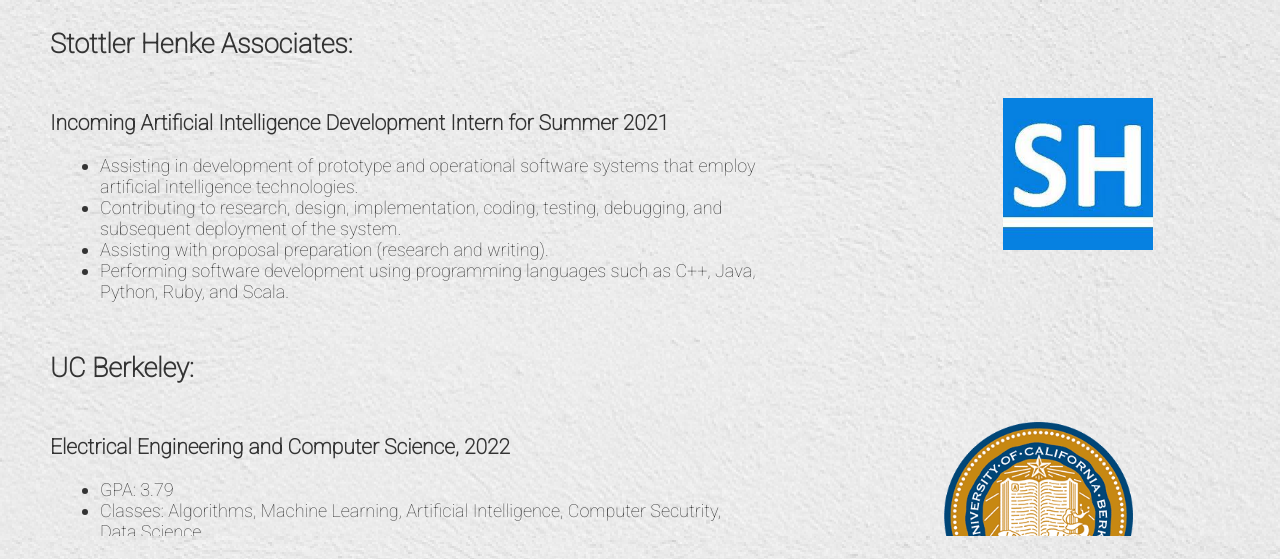
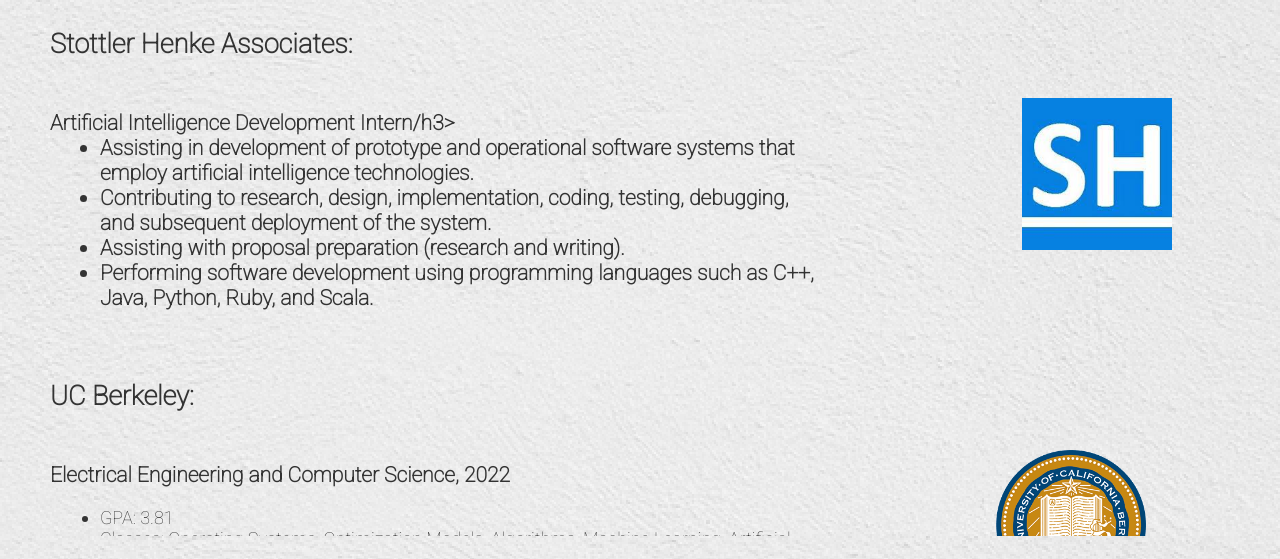
Before and after one commit to arthurgoldblatt/arthurgoldblatt.github.io, a plain HTML site: page exp.html in a window 1280 px wide. Shown: the part 164-723 px from the top of the page. Drawn offline with Linux system fonts and the light colour scheme.

Commit message:
update resume and other basic changes

```diff
--- a/exp.html
+++ b/exp.html
@@ -37,7 +37,7 @@
       <div class="first-exp">
         <div class="exp-description">
           <h2><strong>Stottler Henke Associates:</strong></h2>
-          <h3>Incoming Artificial Intelligence Development Intern for Summer 2021</h3>
+          <h3>Artificial Intelligence Development Intern/h3>
           <ul>
             <li>Assisting in development of prototype and operational software systems that employ artificial intelligence technologies.</li>
             <li>Contributing to research, design, implementation, coding, testing, debugging, and subsequent deployment of the system.</li>
@@ -55,8 +55,8 @@
           <h2><strong>UC Berkeley:</strong></h2>
           <h3>Electrical Engineering and Computer Science, 2022</h3>
           <ul>
-            <li>GPA: 3.79</li>
-            <li>Classes: Algorithms, Machine Learning, Artificial Intelligence, Computer Secutrity, Data Science</li>
+            <li>GPA: 3.81</li>
+            <li>Classes: Operating Systems, Optimization Models, Algorithms, Machine Learning, Artificial Intelligence, Computer Secutrity, Data Science</li>
             <li>Tutor students 1 on 1 for subjects such as Data Structures, Data Science, Linear Algebra, etc.</li>
             <li>Python, Java, Go, C, SQL, Lisp, JavaScript, HTML/CSS</li>
           </ul>        </div>
```
Also changed, not shown: about.html (+2 -2 lines), index.html (+1 -1 lines), 1 other file.
